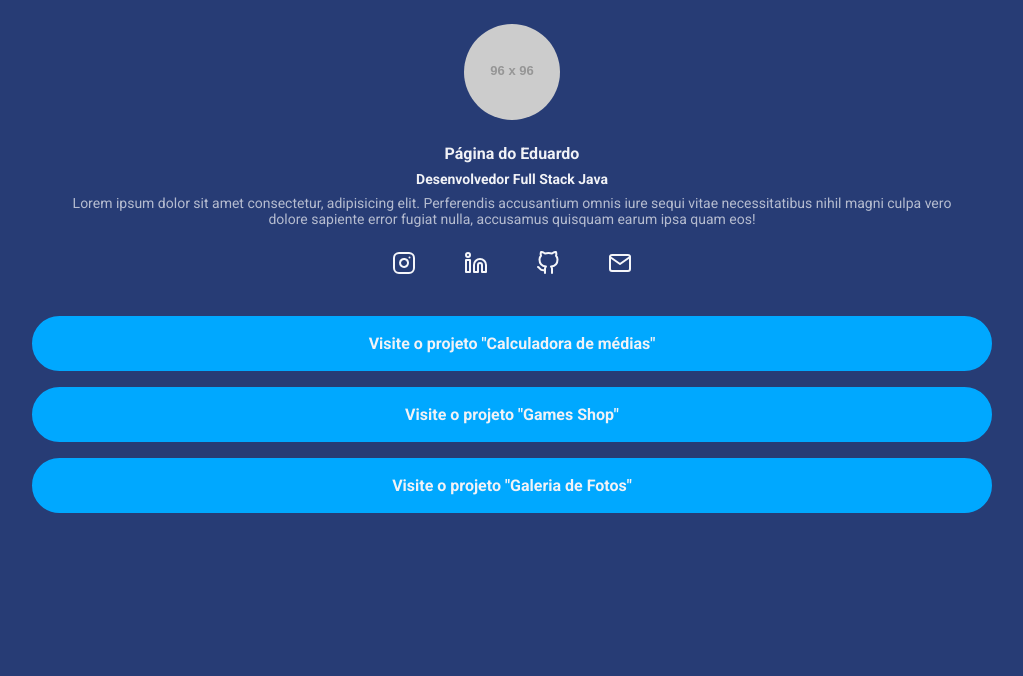
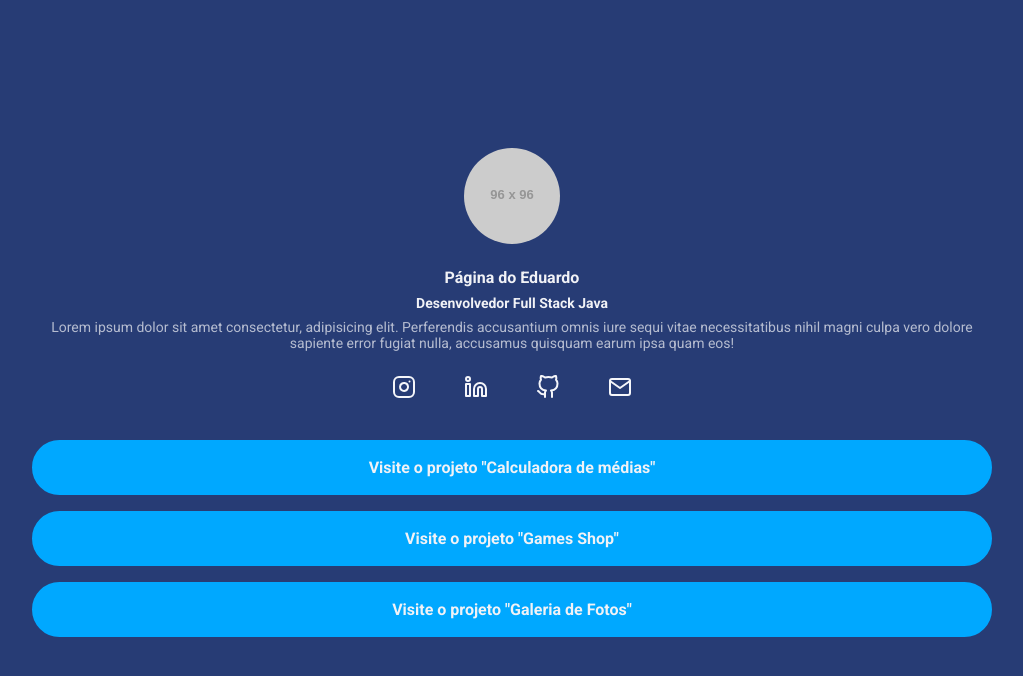
Before and after one commit to AsrielDreemurrGM/Modulo17_LESS, a website: page index.html in a window 1280 px wide. Shown: the whole page, without its empty margins (128-1151 px from the left). Drawn offline with nearby package versions, Linux system fonts and the light colour scheme; files that its build step writes are made by us from their sources; placeholder pictures from the web are drawn by us.

Commit message:
Centralizado Conteúdo da Página
- Definido Tamanho do ".container" Para 100% do Viewport;
- Alterado "padding" do "header";

```diff
--- a/src/styles/main.less
+++ b/src/styles/main.less
@@ -36,6 +36,10 @@ li {
 .container {
     max-width: 960px;
     .centralizaImg();
+    height: 100vh;
+    display: flex;
+    flex-direction: column;
+    justify-content: center;
 
     @media @breakpointTablet {
         max-width: 80%;
@@ -47,7 +51,7 @@ li {
 }
 
 header {
-    padding: 24px;
+    padding-bottom: 24px;
 
     .profile-avatar {
         display: block;
```
